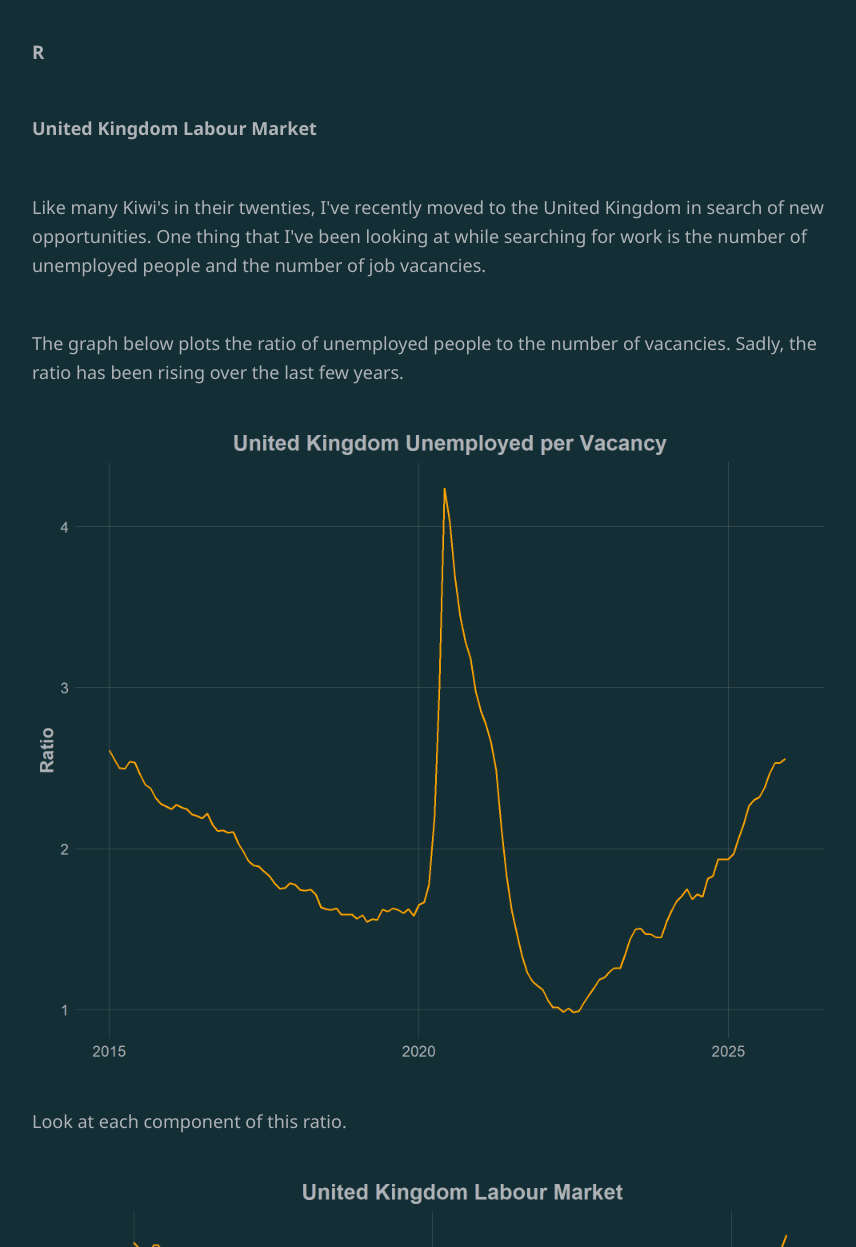
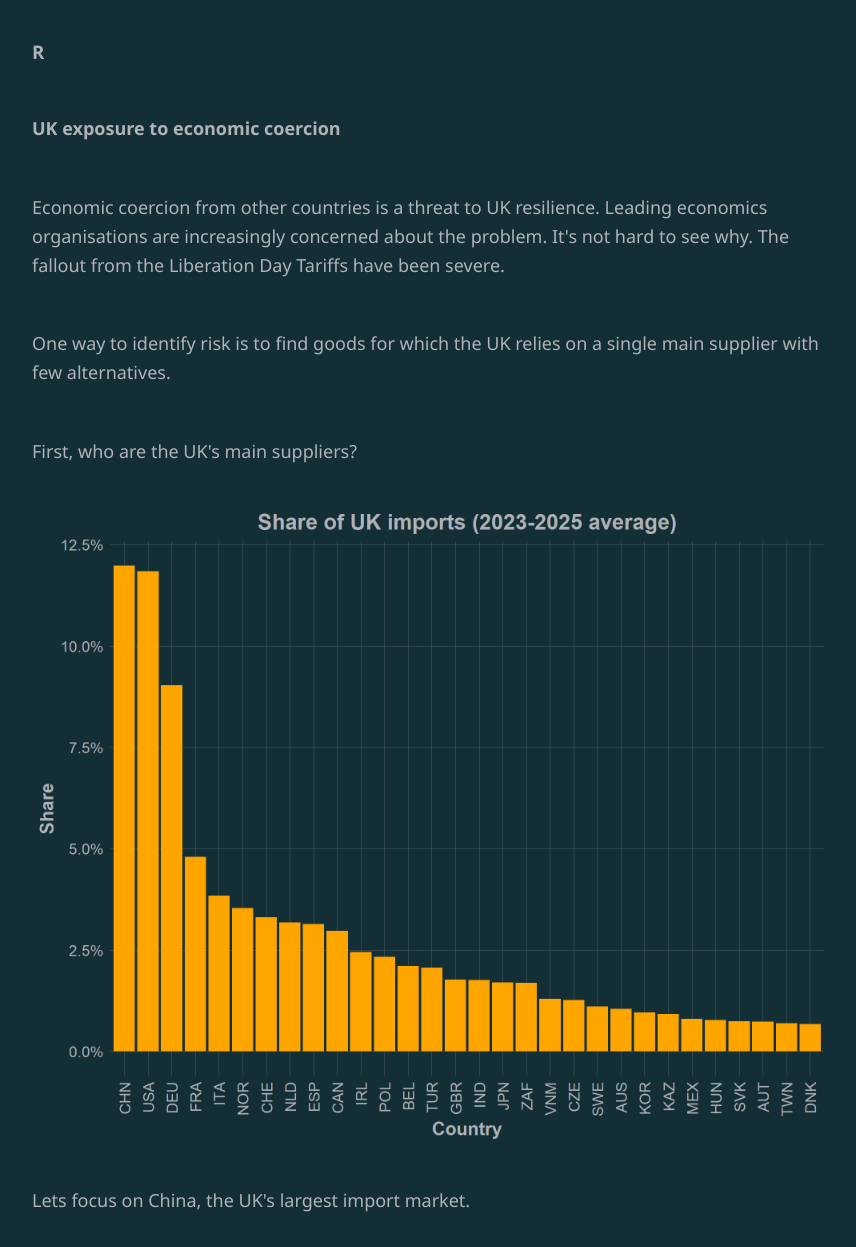
Before and after one commit to BraddWForster/BraddWForster.github.io, a plain HTML site: page quantitative/analyses.html in a window 1280 px wide. Shown: the part 248-1495 px from the top of the page, without its empty margins (208-1064 px from the left). Drawn offline with Linux system fonts and the light colour scheme.

Commit message:
new UK analysis on reliance

```diff
--- a/quantitative/analyses.html
+++ b/quantitative/analyses.html
@@ -33,6 +33,14 @@
          <!-- Content-->
          <div id="analyses-heading">
             <h3>R</h3>
+            <p><b>UK exposure to economic coercion</b></p>
+            <p>Economic coercion from other countries is a threat to UK resilience. Leading economics organisations are increasingly concerned about the problem. It's not hard to see why. The fallout from the Liberation Day Tariffs have been severe.</p>
+            <p>One way to identify risk is to find goods for which the UK relies on a single main supplier with few alternatives.</p>
+            <p>First, who are the UK's main suppliers?</p>
+            <img id="image" src="../images/uk_imports_by_origin_v1.png" alt="UK Import Shares"/>
+            <p>Lets focus on China, the UK's largest import market.</p>
+            <img id="image" src="../images/uk_import_reliance_china_v1.png" alt="UK Reliance on China"/>
+            <p>See <u><a href=https://github.com/BraddWForster/uk_trade_reliance>code</a></u></p>
             <p><b>United Kingdom Labour Market</b></p>
             <p>Like many Kiwi's in their twenties, I've recently moved to the United Kingdom in search of new opportunities. One thing that I've been looking at while searching for work is the number of unemployed people and the number of job vacancies.</p>
             <p>The graph below plots the ratio of unemployed people to the number of vacancies. Sadly, the ratio has been rising over the last few years.</p>
```
Also changed, not shown: images/logo.jpg (deleted), images/uk_import_reliance_china_v1.png (added), images/uk_imports_by_origin_v1.png (added).
